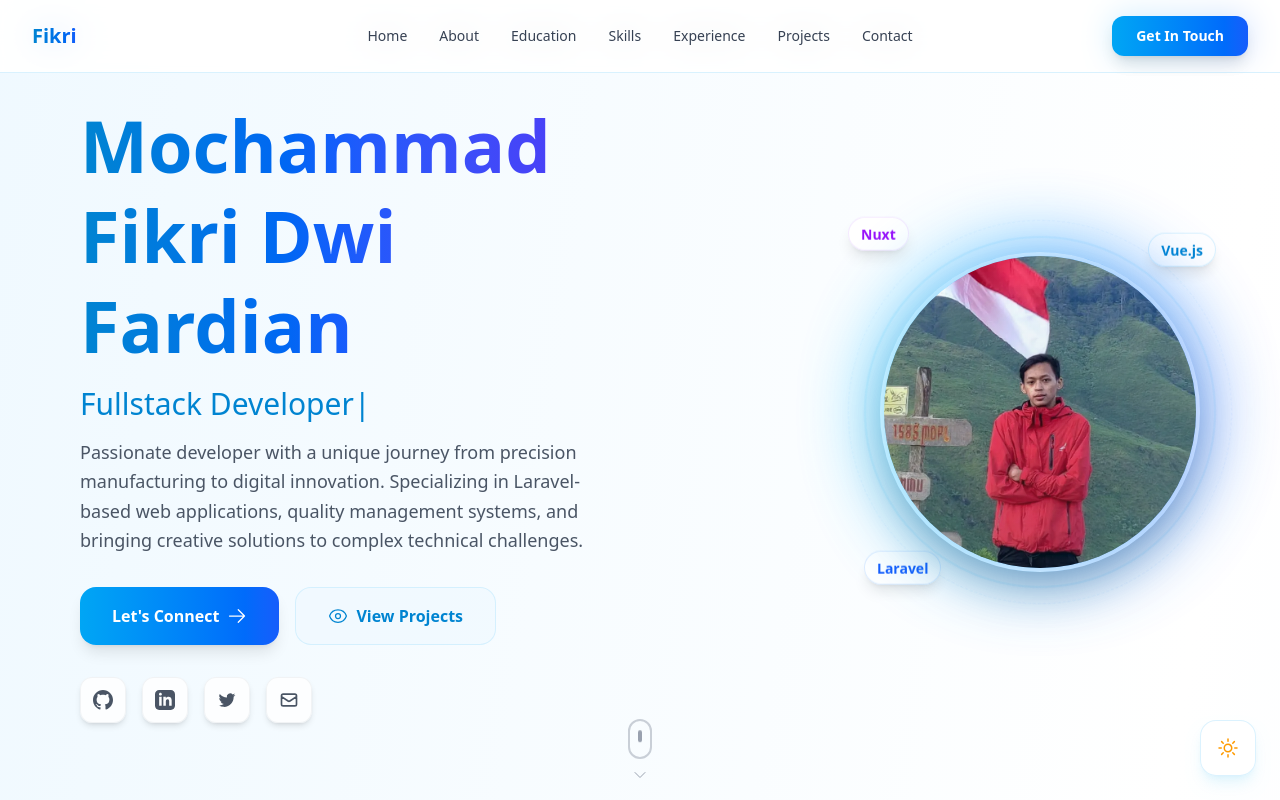
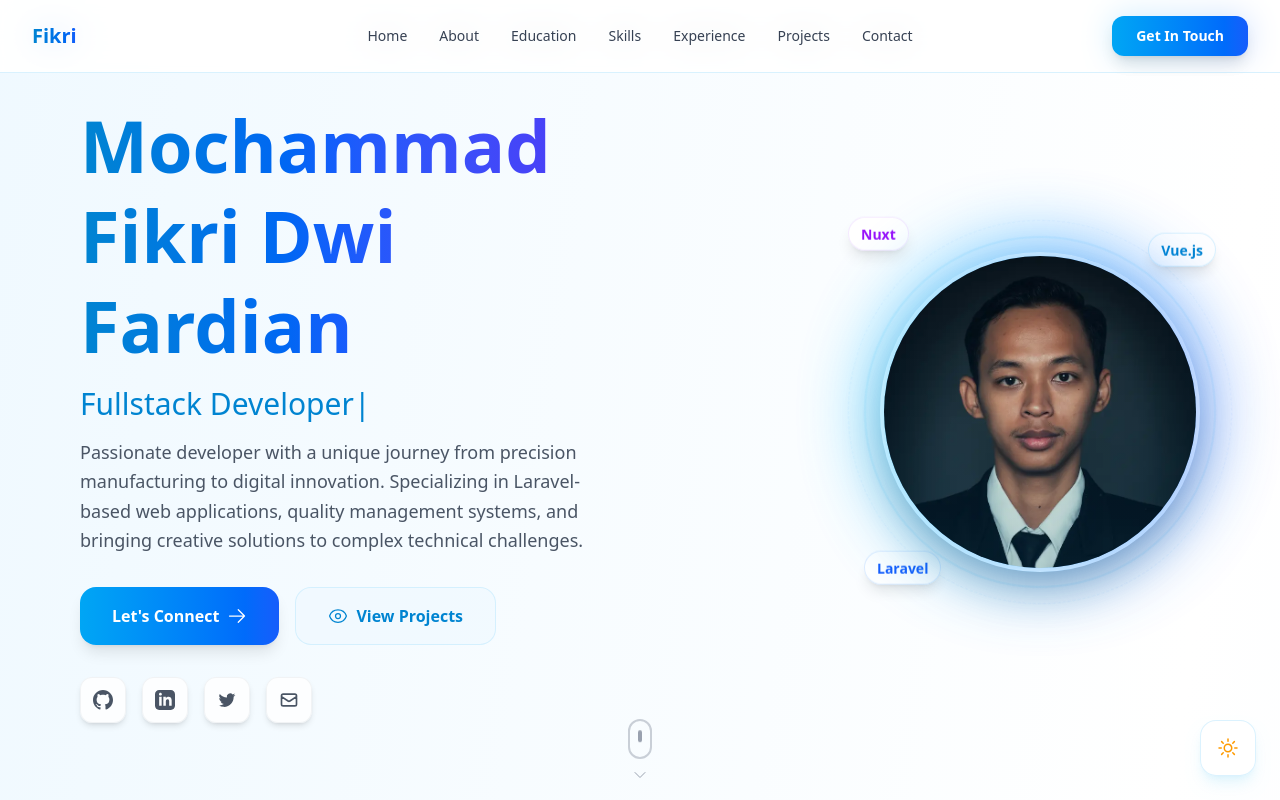
Before and after one commit to FikFikk/p, a Nuxt app: page / in a window 1280 px wide. Shown: the top 800 px of the page. Built offline with nearby package versions, Linux system fonts and the light colour scheme.

Commit message:
update photo hero

```diff
--- a/app/components/HeroSection.vue
+++ b/app/components/HeroSection.vue
@@ -121,7 +121,7 @@
               <!-- Profile image -->
               <div class="relative w-64 h-64 lg:w-80 lg:h-80 rounded-full overflow-hidden border-4 border-white/50 dark:border-gray-700/50 shadow-2xl backdrop-blur-sm">
                 <img
-                  src="~/assets/img/hero.webp"
+                  src="~/assets/img/1-1.webp"
                   alt="Mochammad Fikri Dwi Fardian - Full Stack Developer"
                   class="w-full h-full object-cover"
                 >
```
Also changed, not shown: app/assets/img/1-1.webp (added), app/assets/img/unnamed.webp (added).
